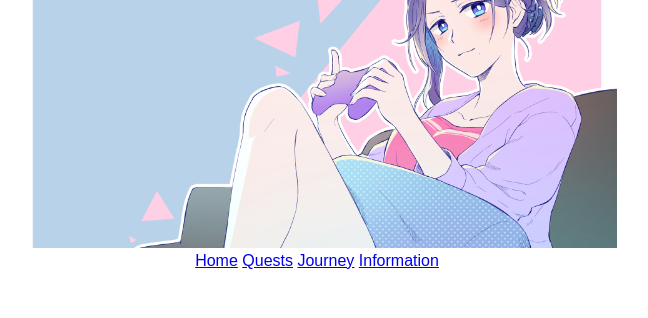
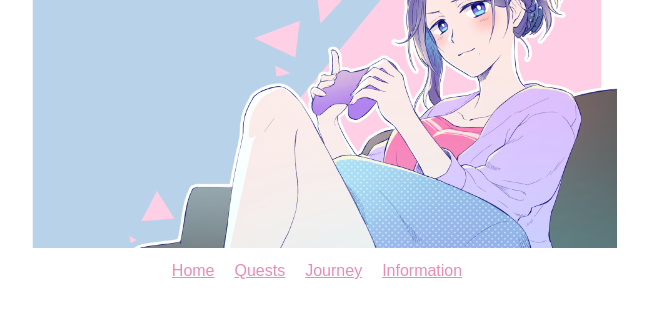
Before and after one commit to mikaelatomato/at-home-party, a plain HTML site: page index.html in a window 1280 px wide. Shown: the part 102-420 px from the top of the page, without its empty margins (323-971 px from the left). Drawn offline with Linux system fonts and the light colour scheme; a web font is replaced by a local one.

Commit message:
Add css variables

```diff
--- a/style.css
+++ b/style.css
@@ -1,3 +1,9 @@
+:root {
+    --background-blue: rgb(189, 211, 231);
+    --moriko-purple: rgb(118, 108, 170);
+    --shirt-pink: rgb(232, 140, 184);
+}
+
 * {
     box-sizing: border-box;
     padding: 0;
@@ -23,6 +29,7 @@ header {
     display: flex;
     flex-direction: column;
     align-items: center;
+    gap: 10px;
 }
 
 .banner {
@@ -33,6 +40,27 @@ header {
     position: absolute;
     top: 15px;
     left: 25px;
-    color: rgb(118, 108, 170);
+    color: var(--moriko-purple);
     font-size: 30px;
 }
+
+nav {
+    display: flex;
+    align-items: center;
+    gap: 20px;
+}
+
+a,
+a:active,
+time {
+    color: var(--shirt-pink);
+}
+
+h1,
+h2,
+h3,
+h4,
+h5,
+h6 {
+    color: var(--moriko-purple);
+}
```
